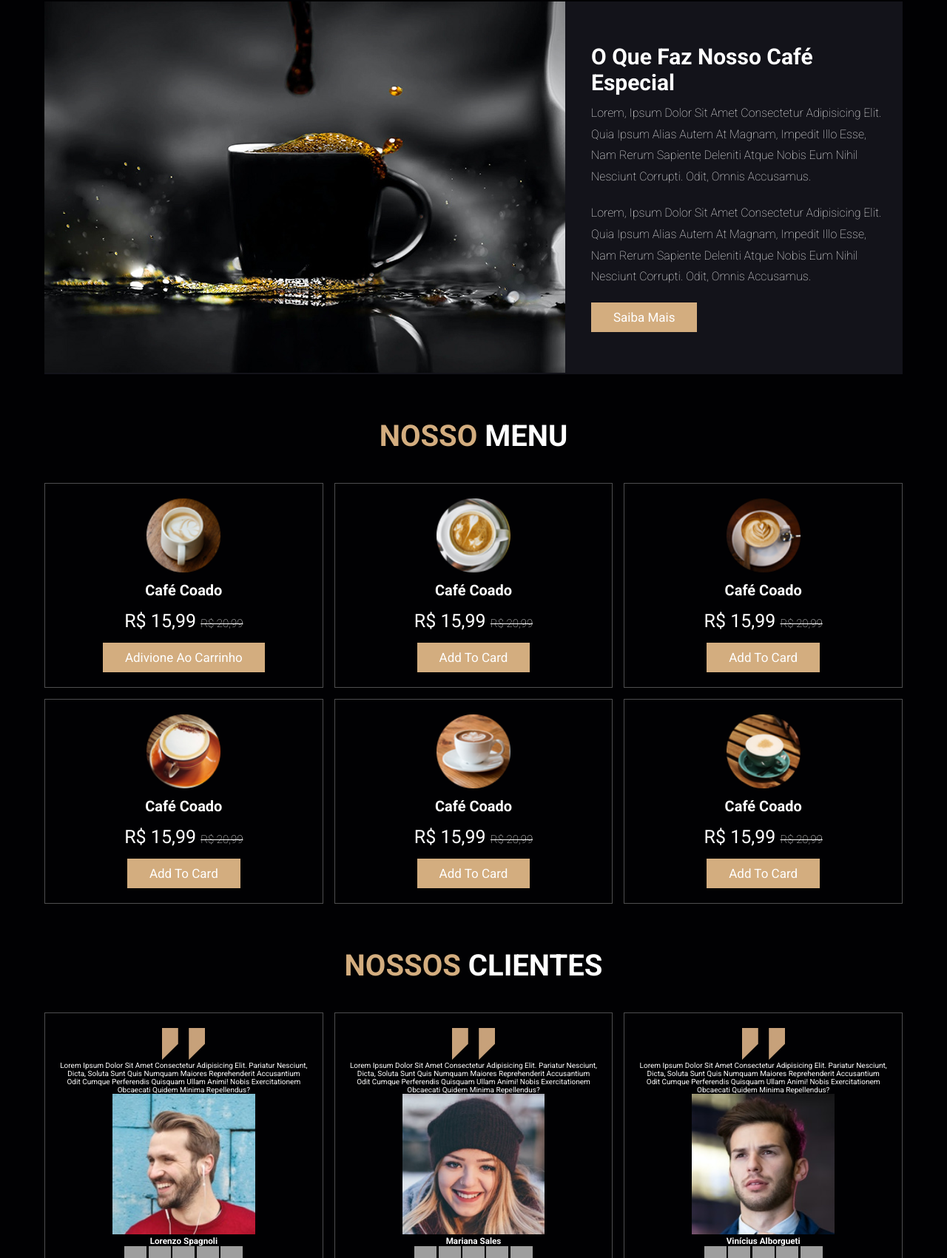
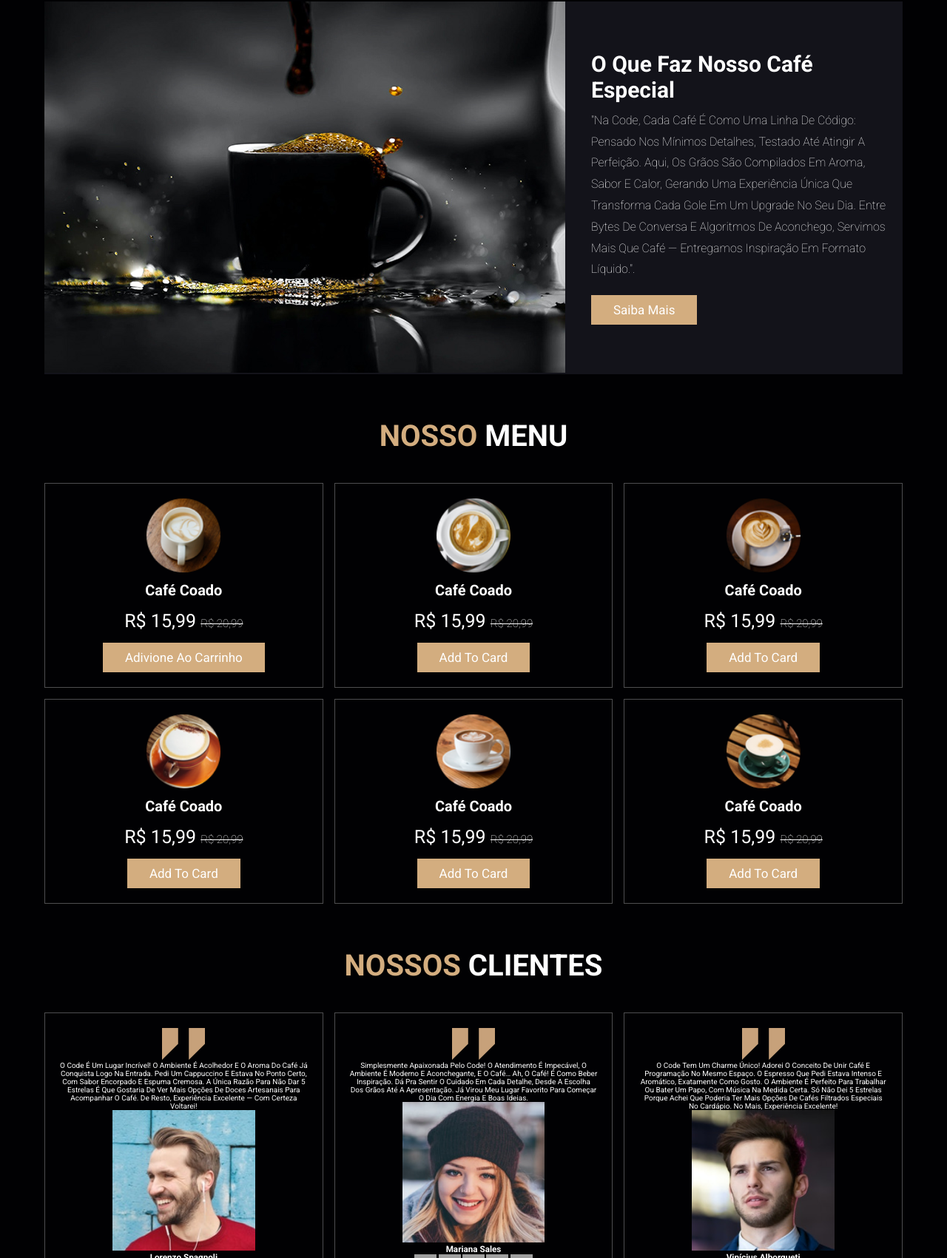
Before and after one commit to RafaelRibeiroSantos/projeto-cafeteria, a plain HTML site: page index.html in a window 1280 px wide. Shown: the part 915-2616 px from the top of the page at 74% size. Drawn offline with Linux system fonts and the light colour scheme; grey boxes are pictures that could not be loaded.

Commit message:
Site finalizado com comentários

```diff
--- a/index.html
+++ b/index.html
@@ -51,12 +51,10 @@
             </div>
             <div class="content">
                 <h3>O que faz nosso café especial</h3>
-                <p>Lorem, ipsum dolor sit amet consectetur adipisicing elit. Quia ipsum alias autem at magnam, impedit
-                    illo esse, nam rerum sapiente deleniti atque nobis eum nihil nesciunt corrupti. Odit, omnis
-                    accusamus.</p>
-                <p>Lorem, ipsum dolor sit amet consectetur adipisicing elit. Quia ipsum alias autem at magnam, impedit
-                    illo esse, nam rerum sapiente deleniti atque nobis eum nihil nesciunt corrupti. Odit, omnis
-                    accusamus.</p>
+                <p>"Na Code, cada café é como uma linha de código: pensado nos mínimos detalhes, testado até atingir a
+                    perfeição. Aqui, os grãos são compilados em aroma, sabor e calor, gerando uma experiência única que
+                    transforma cada gole em um upgrade no seu dia. Entre bytes de conversa e algoritmos de aconchego,
+                    servimos mais que café — entregamos inspiração em formato líquido.".</p>
                 <a href="#" class="btn">Saiba mais</a>
             </div>
         </div>
@@ -111,9 +109,7 @@
         <div class="box-container">
             <div class="box">
                 <img src="imagens/quote-img.png" alt="comentário">
-                <p>Lorem ipsum dolor sit amet consectetur adipisicing elit. Pariatur nesciunt, dicta, soluta sunt quis
-                    numquam maiores reprehenderit accusantium odit cumque perferendis quisquam ullam animi! Nobis
-                    exercitationem obcaecati quidem minima repellendus?</p>
+                <p>O Code é um lugar incrível! O ambiente é acolhedor e o aroma do café já conquista logo na entrada. Pedi um cappuccino e estava no ponto certo, com sabor encorpado e espuma cremosa. A única razão para não dar 5 estrelas é que gostaria de ver mais opções de doces artesanais para acompanhar o café. De resto, experiência excelente — com certeza voltarei!</p>
                 <img src="imagens/pic-1.png" alt="">
                 <h3>Lorenzo Spagnoli</h3>
                 <div class="star">
@@ -131,9 +127,7 @@
             </div>
             <div class="box">
                 <img src="imagens/quote-img.png" alt="comentário">
-                <p>Lorem ipsum dolor sit amet consectetur adipisicing elit. Pariatur nesciunt, dicta, soluta sunt quis
-                    numquam maiores reprehenderit accusantium odit cumque perferendis quisquam ullam animi! Nobis
-                    exercitationem obcaecati quidem minima repellendus?</p>
+                <p>Simplesmente apaixonada pelo Code! O atendimento é impecável, o ambiente é moderno e aconchegante, e o café… ah, o café! É como beber inspiração. Dá pra sentir o cuidado em cada detalhe, desde a escolha dos grãos até a apresentação. Já virou meu lugar favorito para começar o dia com energia e boas ideias.</p>
                 <img src="imagens/pic-2.png" alt="">
                 <h3>Mariana Sales</h3>
                 <div class="star">
@@ -151,9 +145,7 @@
             </div>
             <div class="box">
                 <img src="imagens/quote-img.png" alt="comentário">
-                <p>Lorem ipsum dolor sit amet consectetur adipisicing elit. Pariatur nesciunt, dicta, soluta sunt quis
-                    numquam maiores reprehenderit accusantium odit cumque perferendis quisquam ullam animi! Nobis
-                    exercitationem obcaecati quidem minima repellendus?</p>
+                <p>O Code tem um charme único! Adorei o conceito de unir café e programação no mesmo espaço. O espresso que pedi estava intenso e aromático, exatamente como gosto. O ambiente é perfeito para trabalhar ou bater um papo, com música na medida certa. Só não dei 5 estrelas porque achei que poderia ter mais opções de cafés filtrados especiais no cardápio. No mais, experiência excelente!</p>
                 <img src="imagens/pic-3.png" alt="">
                 <h3>Vinícius Alborgueti</h3>
                 <div class="star">
@@ -202,10 +194,11 @@
             </a>
         </div>
         <div class="footer-icon">
-            <div><img width="50" height="50" src="https://img.icons8.com/ios-filled/50/ffffff/whatsapp--v1.png" alt="whatsapp--v1"/></div>
+            <div><img width="50" height="50" src="https://img.icons8.com/ios-filled/50/ffffff/whatsapp--v1.png"
+                    alt="whatsapp--v1" /></div>
         </div>
         <div class="tel">
-                <h2>(11) 9 8107-9500</h2>
+            <h2>(11) 9 8107-9500</h2>
         </div>
     </section>
 </body>
--- a/style.css
+++ b/style.css
@@ -224,6 +224,7 @@ section{
     display: flex;
     gap: 10px;
     align-items: center;
+    cursor: pointer;
 }
 
 
```
